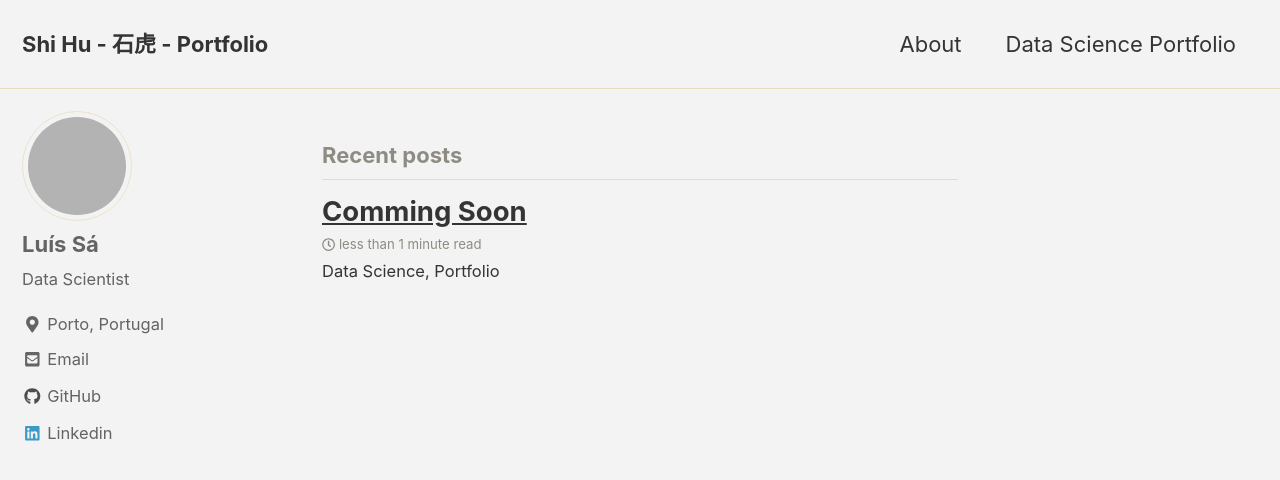
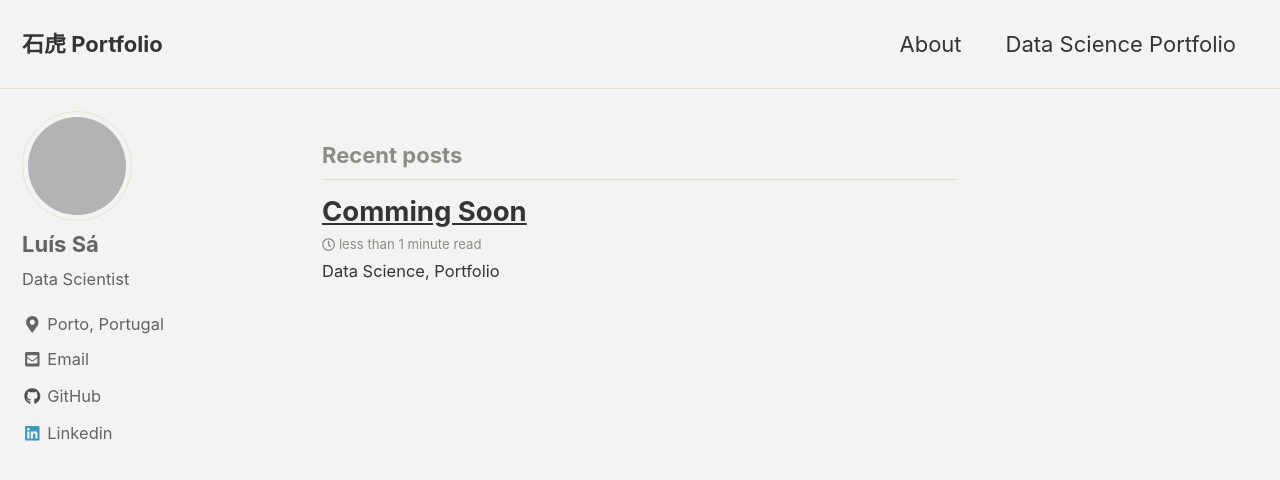
Before and after one commit to shi-hu/shi-hu.github.io, a Jekyll site: the page built from index.html, in a window 1280 px wide and 900 px high. Shown: the top 480 px of the window. Built offline with Jekyll 4.4.1, drawn with Linux system fonts in a browser that asks for light colours; cached includes are drawn as plain includes; nearby versions of some CDN libraries; the list of posts is cut into pages by our own code; grey boxes are pictures that could not be loaded.

Commit message:
Update _config.yml

```diff
--- a/_config.yml
+++ b/_config.yml
@@ -16,7 +16,7 @@ minimal_mistakes_skin    : "dirt" # "air", "aqua", "contrast", "dark", "default"
 
 # Site Settings
 locale                   : "en-US"
-title                    : "Shi Hu - 石虎 - Portfolio"
+title                    : "石虎 Portfolio"
 title_separator          : "-"
 name                     : "Luís Sá"
 description              : "Feel free to bookmark my website to keep an eye on my project updates."
```
